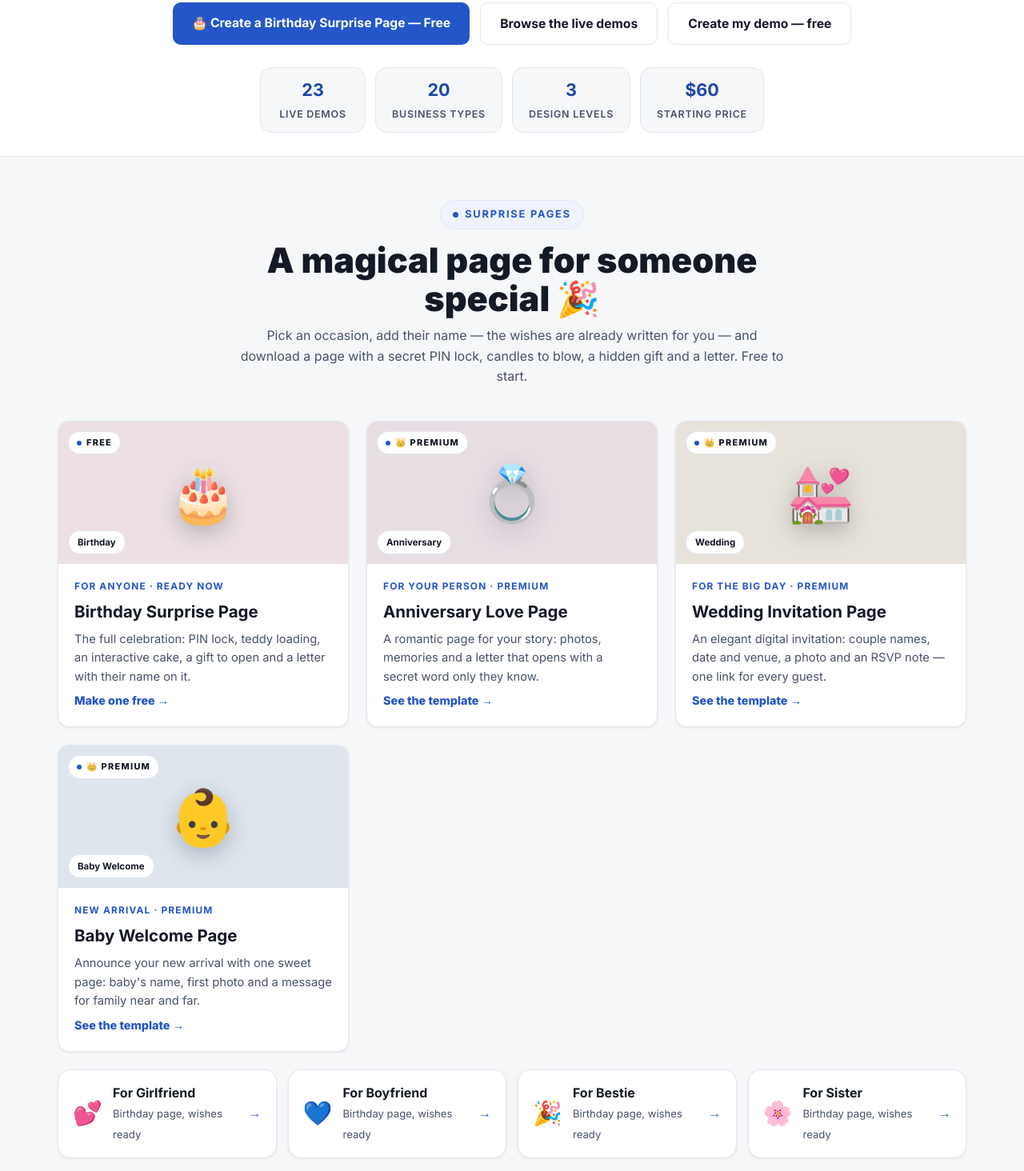
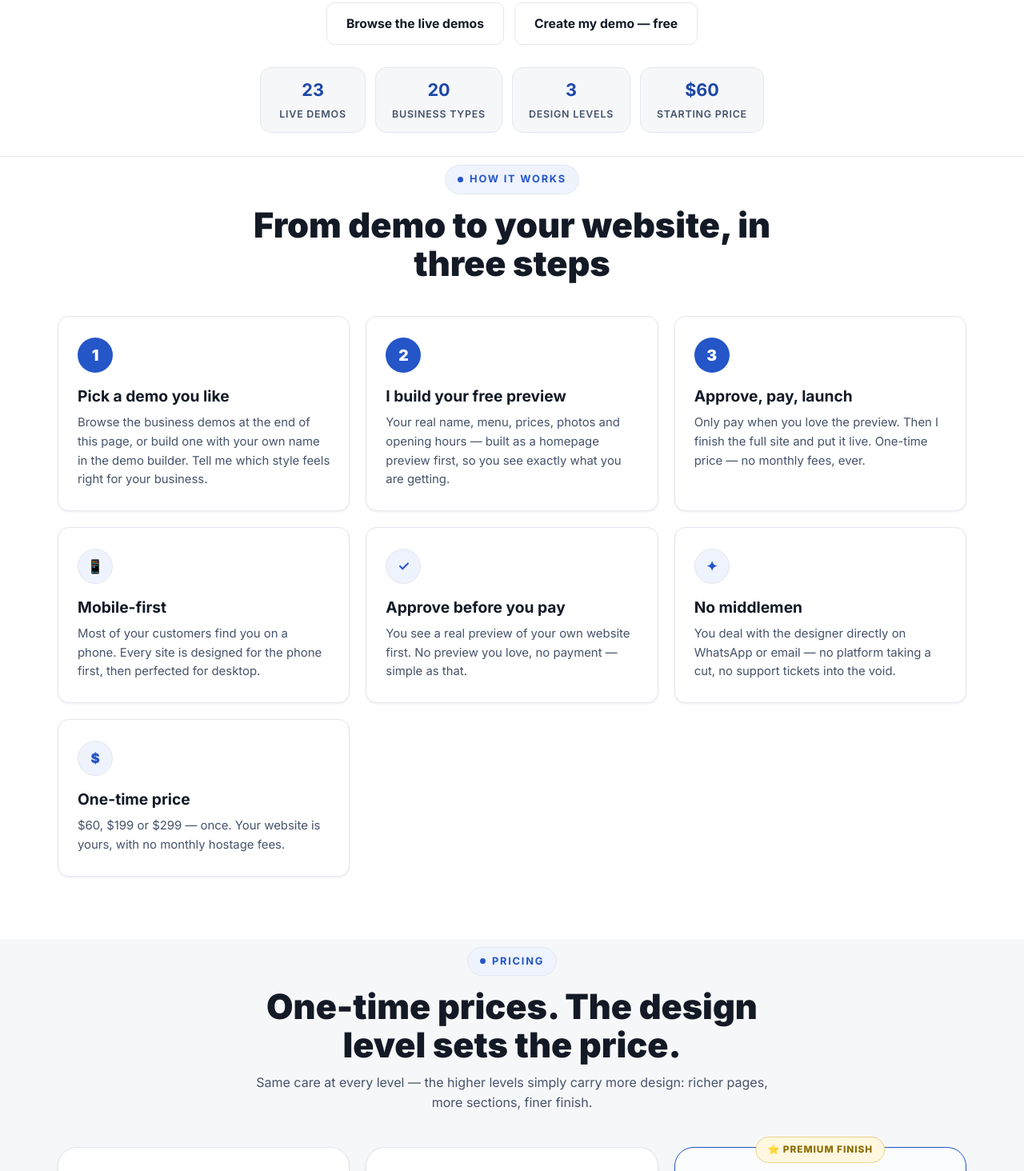
Before and after one commit to mintneststudio/mintnest-demos, a plain HTML site: page index.html in a window 1280 px wide. Shown: the part 393-1857 px from the top of the page at 80% size. Drawn offline with Linux system fonts and the light colour scheme.

Commit message:
Remove Template Studio birthday maker from homepage
Removed the surprise pages section and adjusted navigation links.

```diff
--- a/index.html
+++ b/index.html
@@ -162,7 +162,7 @@
 <header>
   <div class="wrap nav">
     <a class="logo" href="index.html"><span class="mark"><svg width="22" height="22" viewBox="0 0 24 24" fill="none"><path d="M4 15c2 4 5 6 8 6s6-2 8-6c-2.5 1.2-5.2 1.8-8 1.8S6.5 16.2 4 15Z" stroke="#ffffff" stroke-width="1.7" stroke-linejoin="round"/><path d="M5.5 12.5C8 14 10 14.7 12 14.7s4-.7 6.5-2.2M7 9.8c1.8 1 3.4 1.5 5 1.5s3.2-.5 5-1.5" stroke="#ffffff" stroke-width="1.5" stroke-linecap="round"/><path d="M12 8.5c0-2 .8-3.4 2.6-4.4.3 2-.6 3.6-2.6 4.4Z" fill="#ffffff"/><circle cx="12" cy="17.6" r="1.6" fill="#ffffff"/></svg></span>MintNest&nbsp;<em>Studio</em></a>
-    <nav class="links"><a href="#demos">Live demos</a><a href="create.html">Template Studio</a><a href="#how">How it works</a><a href="#pricing">Pricing</a><a href="#contact">Contact</a></nav>
+    <nav class="links"><a href="#demos">Live demos</a><a href="#how">How it works</a><a href="#pricing">Pricing</a><a href="#contact">Contact</a></nav>
     <a class="cta" href="customize.html">See your name on a demo</a>
     <button class="menubtn" id="menuBtn" type="button" aria-label="Open menu" aria-expanded="false">☰</button>
   </div>
@@ -175,7 +175,7 @@
     <h1>Your business deserves a website that works as hard as <span class="gold">you do.</span></h1>
     <p>Premium, mobile-first websites for restaurants, cafés, shops and local services — designed, built and launched for you. No monthly fees. You approve the preview before you pay a cent.</p>
     <div class="btns">
-      <a class="btn btn-gold" href="create.html">🎂 Create a Birthday Surprise Page — Free</a>
+
       <a class="btn btn-ghost" href="#demos">Browse the live demos</a>
       <a class="btn btn-ghost" href="customize.html">Create my demo — free</a>
     </div>
@@ -190,40 +190,6 @@
   </div>
 </div>
 
-<!-- ================= SURPRISE PAGES ================= -->
-<section id="surprise" style="padding-top:54px">
-  <div class="wrap">
-    <div class="shead reveal">
-      <span class="kick"><i></i> Surprise pages</span>
-      <h2>A magical page for someone special 🎉</h2>
-      <p>Pick an occasion, add their name — the wishes are already written for you — and download a page with a secret PIN lock, candles to blow, a hidden gift and a letter. Free to start.</p>
-    </div>
-    <div class="grid">
-      <a class="dcard reveal" href="create.html#gallery">
-        <div class="dthumb" style="background:#fdf0f3"><span class="big-emoji">🎂</span><span class="live"><i></i>FREE</span><span class="dcat">Birthday</span></div>
-        <div class="dbody"><div class="dwhere">For anyone · Ready now</div><h3>Birthday Surprise Page</h3><p>The full celebration: PIN lock, teddy loading, an interactive cake, a gift to open and a letter with their name on it.</p><span class="dopen">Make one free <b>→</b></span></div>
-      </a>
-      <a class="dcard reveal" href="create.html#gallery">
-        <div class="dthumb" style="background:#f7eef3"><span class="big-emoji">💍</span><span class="live"><i></i>👑 PREMIUM</span><span class="dcat">Anniversary</span></div>
-        <div class="dbody"><div class="dwhere">For your person · Premium</div><h3>Anniversary Love Page</h3><p>A romantic page for your story: photos, memories and a letter that opens with a secret word only they know.</p><span class="dopen">See the template <b>→</b></span></div>
-      </a>
-      <a class="dcard reveal" href="create.html#gallery">
-        <div class="dthumb" style="background:#f7f3e8"><span class="big-emoji">💒</span><span class="live"><i></i>👑 PREMIUM</span><span class="dcat">Wedding</span></div>
-        <div class="dbody"><div class="dwhere">For the big day · Premium</div><h3>Wedding Invitation Page</h3><p>An elegant digital invitation: couple names, date and venue, a photo and an RSVP note — one link for every guest.</p><span class="dopen">See the template <b>→</b></span></div>
-      </a>
-      <a class="dcard reveal" href="create.html#gallery">
-        <div class="dthumb" style="background:#eef5fd"><span class="big-emoji">👶</span><span class="live"><i></i>👑 PREMIUM</span><span class="dcat">Baby Welcome</span></div>
-        <div class="dbody"><div class="dwhere">New arrival · Premium</div><h3>Baby Welcome Page</h3><p>Announce your new arrival with one sweet page: baby's name, first photo and a message for family near and far.</p><span class="dopen">See the template <b>→</b></span></div>
-      </a>
-    </div>
-    <div class="mini-grid">
-      <a class="mcard reveal" href="create.html#preset-girlfriend"><span class="memo">💕</span><span><b>For Girlfriend</b><small>Birthday page, wishes ready</small></span><span class="mgo">→</span></a>
-      <a class="mcard reveal" href="create.html#preset-boyfriend"><span class="memo">💙</span><span><b>For Boyfriend</b><small>Birthday page, wishes ready</small></span><span class="mgo">→</span></a>
-      <a class="mcard reveal" href="create.html#preset-bestie"><span class="memo">🎉</span><span><b>For Bestie</b><small>Birthday page, wishes ready</small></span><span class="mgo">→</span></a>
-      <a class="mcard reveal" href="create.html#preset-sister"><span class="memo">🌸</span><span><b>For Sister</b><small>Birthday page, wishes ready</small></span><span class="mgo">→</span></a>
-    </div>
-  </div>
-</section>
 
 <!-- ================= HOW IT WORKS ================= -->
 <section id="how" style="padding-top:10px">
```
